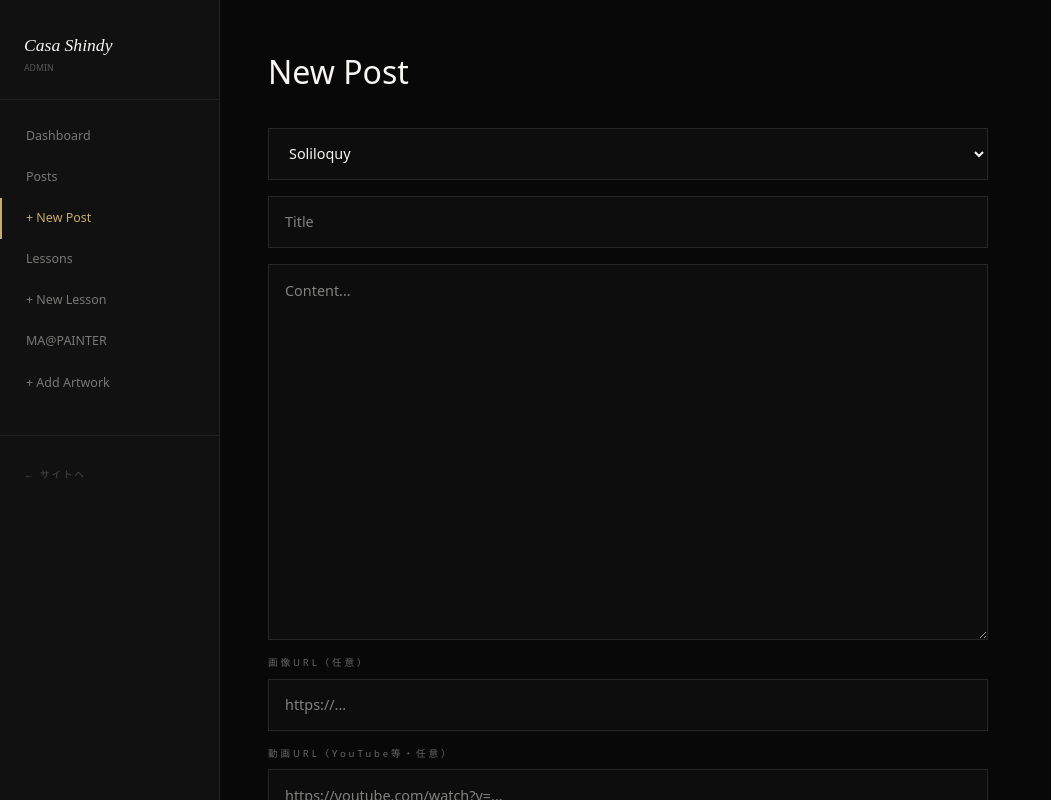
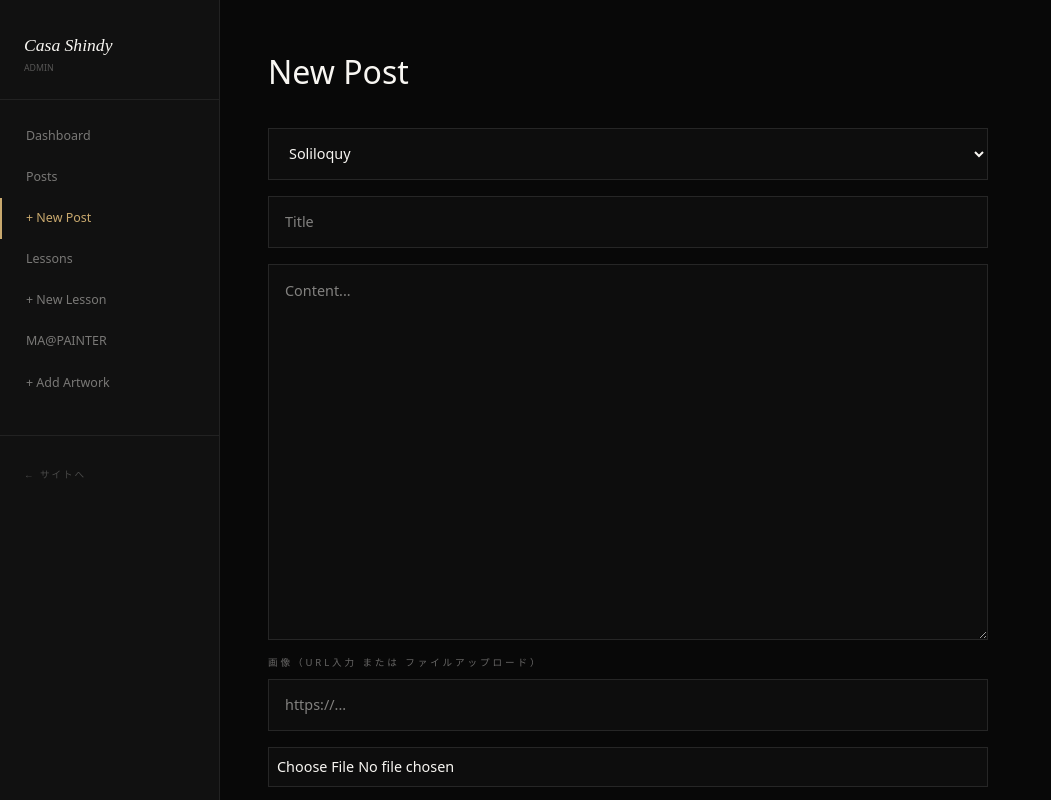
Before and after one commit to highpriestessnyc-lgtm/casa-shindy, a Next.js app: page /admin/posts/new in a window 1280 px wide. Shown: the top 800 px of the page, without its empty margins (0-1051 px from the left). Built offline with nearby package versions, Linux system fonts and the light colour scheme.

Commit message:
add image upload and back button

```diff
--- a/app/admin/posts/new/page.tsx
+++ b/app/admin/posts/new/page.tsx
@@ -39,8 +39,20 @@ export default function NewPostPage() {
         </select>
         <input type="text" value={title} onChange={e=>setTitle(e.target.value)} required placeholder="Title" style={inp} />
         <textarea value={content} onChange={e=>setContent(e.target.value)} required placeholder="Content..." rows={16} style={{ ...inp, resize:'vertical' as const }} />
-        <label style={{ fontSize:'0.6rem', letterSpacing:'0.3em', color:'rgba(248,246,242,0.4)', display:'block', marginBottom:'0.5rem' }}>画像URL（任意）</label>
+        <label style={{ fontSize:'0.6rem', letterSpacing:'0.3em', color:'rgba(248,246,242,0.4)', display:'block', marginBottom:'0.5rem' }}>画像（URL入力 または ファイルアップロード）</label>
         <input type="url" value={imageUrl} onChange={e=>setImageUrl(e.target.value)} placeholder="https://..." style={inp} />
+        <input type="file" accept="image/*" onChange={async e => {
+          const file = e.target.files?.[0]
+          if (!file) return
+          const supabase = getSupabase()
+          const ext = file.name.split('.').pop()
+          const path = `posts/${Date.now()}.${ext}`
+          const { data, error } = await supabase.storage.from('images').upload(path, file, { upsert: true })
+          if (!error) {
+            const { data: pub } = supabase.storage.from('images').getPublicUrl(path)
+            setImageUrl(pub.publicUrl)
+          }
+        }} style={{ ...inp, padding:'0.5rem', cursor:'pointer' }} />
         <label style={{ fontSize:'0.6rem', letterSpacing:'0.3em', color:'rgba(248,246,242,0.4)', display:'block', marginBottom:'0.5rem' }}>動画URL（YouTube等・任意）</label>
         <input type="url" value={videoUrl} onChange={e=>setVideoUrl(e.target.value)} placeholder="https://youtube.com/watch?v=..." style={inp} />
         <div style={{ display:'flex', alignItems:'center', gap:'0.5rem', marginBottom:'1.5rem' }}>
--- a/app/members/analyzer/page.tsx
+++ b/app/members/analyzer/page.tsx
@@ -89,6 +89,7 @@ export default function AnalyzerPage() {
 
   return (
     <div style={{ padding:'3rem', background:'#080808', minHeight:'100vh', fontFamily:'sans-serif' }}>
+      <a href='/members' style={{ fontSize:'0.65rem', color:'rgba(248,246,242,0.4)', textDecoration:'none', letterSpacing:'0.2em', display:'block', marginBottom:'1rem' }}>← Members</a>
       <h1 style={{ fontFamily:'serif', fontStyle:'italic', fontSize:'clamp(1.5rem,3vw,2.5rem)', color:'#f8f6f2', fontWeight:300, marginBottom:'0.3rem' }}>BINGO LADDER ANALYZER PRO</h1>
       <div style={{ width:40, height:2, background:'#c9a96e', marginBottom:'2rem' }}></div>
 
```
